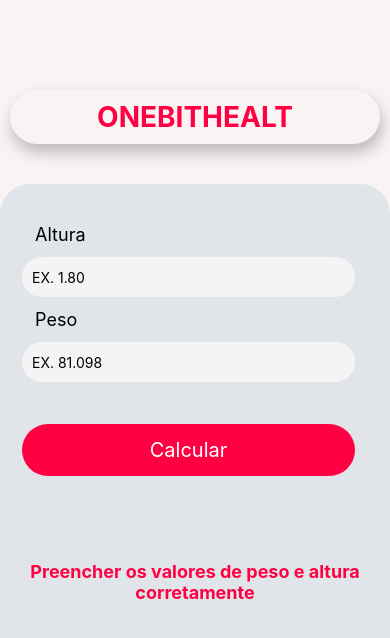
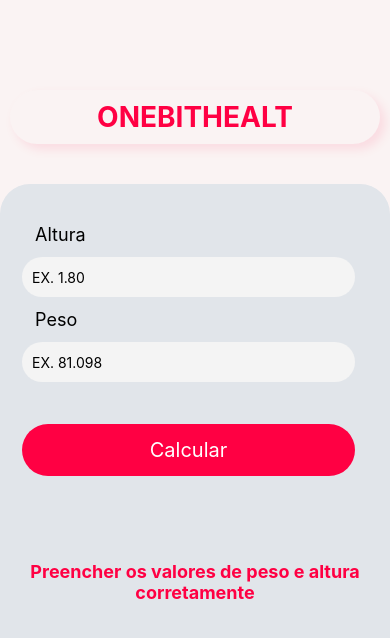
Before and after one commit to CriticalNoob02/Calculadora_de_IMC, a React Native app: screen / in a window 390 px wide. Shown: the top 638 px of the page. Built offline with nearby package versions, Linux system fonts and the light colour scheme.

Commit message:
Vibrando_e_corrigindo_Bug

```diff
--- a/src/components/Styles/Title.js
+++ b/src/components/Styles/Title.js
@@ -14,17 +14,18 @@ const Estilo = StyleSheet.create({
         textAlign: "center",
         borderRadius: 50,
         color: "#FF0043",
+        backgroundColor:'#FAF3F3',
         fontSize: 28,
         padding: 10,
         fontWeight: "bold",
-        shadowColor: "#000",
+        shadowColor: "#FF0043",
         shadowOffset: {
-	        width: 2,
-	        height: 8,
+	        width: 5,
+	        height: 5,
         },
-        shadowOpacity: 0.25,
-        shadowRadius: 14.78,
-        elevation: 25,
+        shadowOpacity: 0.1,
+        shadowRadius: 10.78,
+        elevation: 20,
     },
 })
 
```
